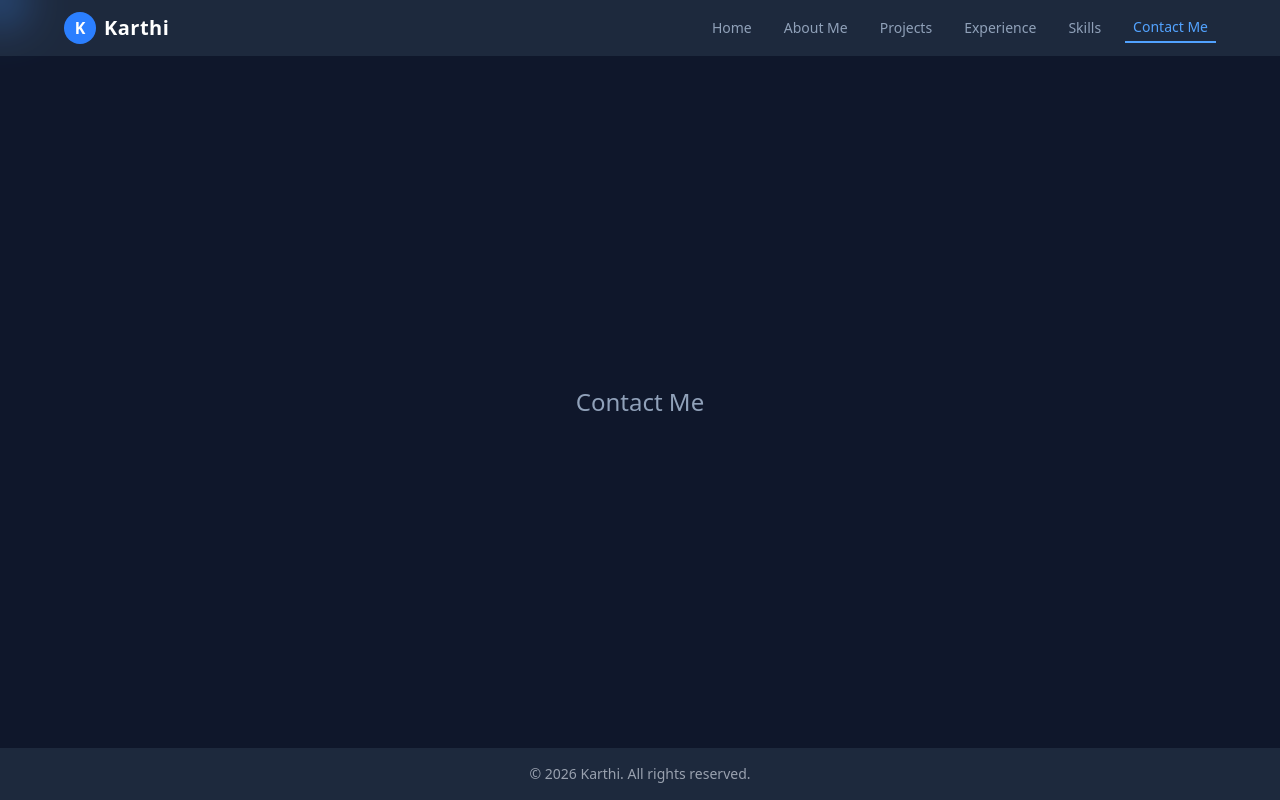
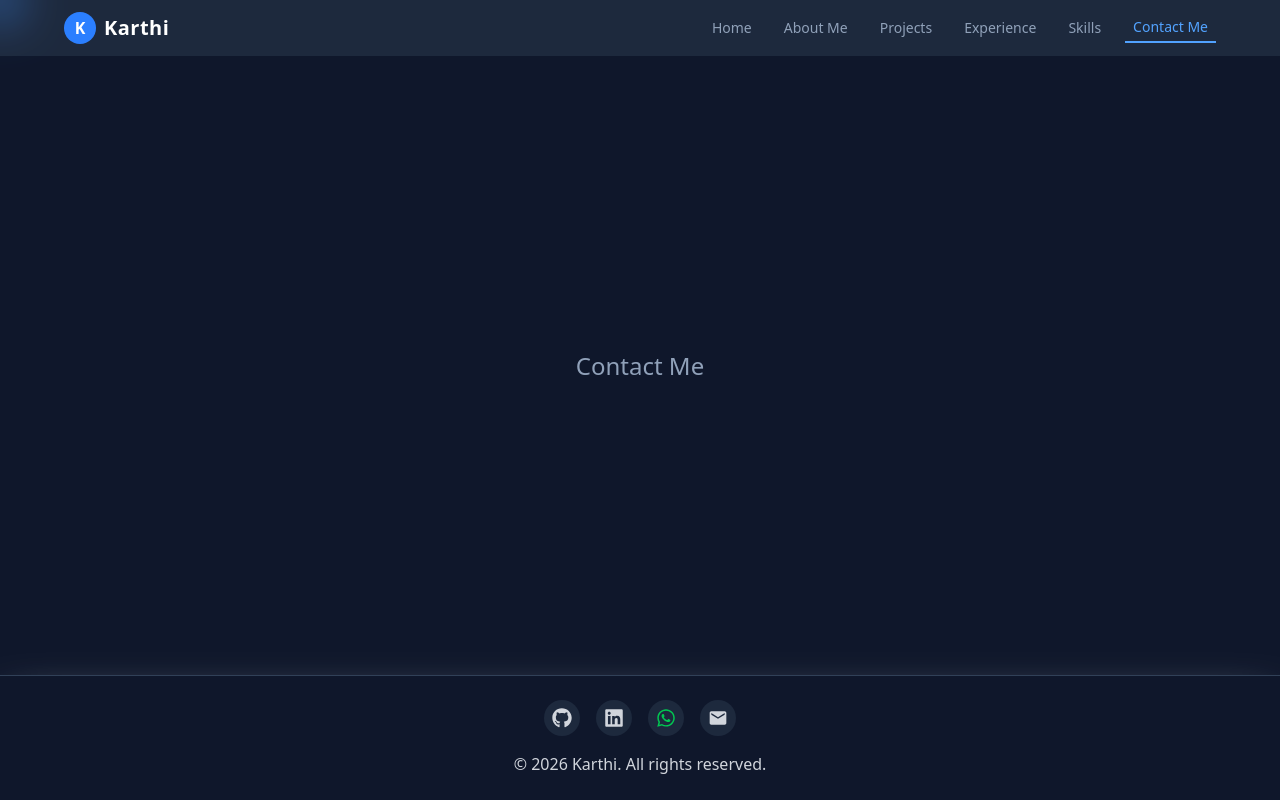
Before and after one commit to karthi-mr/my-portfolio, a React (Vite) app: page /contact in a window 1280 px wide. Built offline with nearby package versions, Linux system fonts and the light colour scheme.

Commit message:
added footer with some links

```diff
--- a/package.json
+++ b/package.json
@@ -14,6 +14,7 @@
     "lucide-react": "^0.562.0",
     "react": "^19.2.0",
     "react-dom": "^19.2.0",
+    "react-icons": "^5.5.0",
     "react-router-dom": "^7.12.0",
     "tailwindcss": "^4.1.18"
   },
--- a/src/components/Footer.tsx
+++ b/src/components/Footer.tsx
@@ -1,9 +1,47 @@
 import type { ReactElement } from "react";
+import { FaGithub, FaLinkedin, FaWhatsapp } from "react-icons/fa";
+import { MdEmail } from "react-icons/md";
 
 function Footer(): ReactElement {
   return (
-    <footer className="bg-slate-800 text-sm text-center text-gray-400 py-4 mt-auto">
-      &copy; {new Date().getFullYear()} Karthi. All rights reserved.
+    <footer
+      className="bg-slate-900 px-4 py-6 text-center border-t border-slate-700 text-gray-300 mt-auto
+      shadow-2xl shadow-white/90"
+    >
+      <div className="flex justify-center gap-4 mb-4">
+        <a
+          href="https://github.com/karthi-mr"
+          target="_blank"
+          className="bg-slate-800 p-2 rounded-full hover:bg-blue-500 transition"
+        >
+          <FaGithub size={20} />
+        </a>
+        <a
+          href="https://www.linkedin.com/in/karthi-mr"
+          target="_blank"
+          className="bg-slate-800 p-2 rounded-full hover:bg-blue-500 transition"
+        >
+          <FaLinkedin size={20} />
+        </a>
+        <a
+          href="https://wa.me/917708006145"
+          target="_blank"
+          className="bg-slate-800 p-2 rounded-full hover:bg-blue-500 transition text-green-500"
+        >
+          <FaWhatsapp size={20} />
+        </a>
+        <a
+          href="mailto:mkarthim1998@gmail.com"
+          target="_blank"
+          className="bg-slate-800 p-2 rounded-full hover:bg-blue-500 transition"
+        >
+          <MdEmail size={20} />
+        </a>
+      </div>
+
+      <p>
+        &copy; {new Date().getFullYear()} Karthi. All rights reserved.
+      </p>
     </footer>
   );
 }
```
Also changed, not shown: 1 other file (tests, documents, lock files or other folders).
